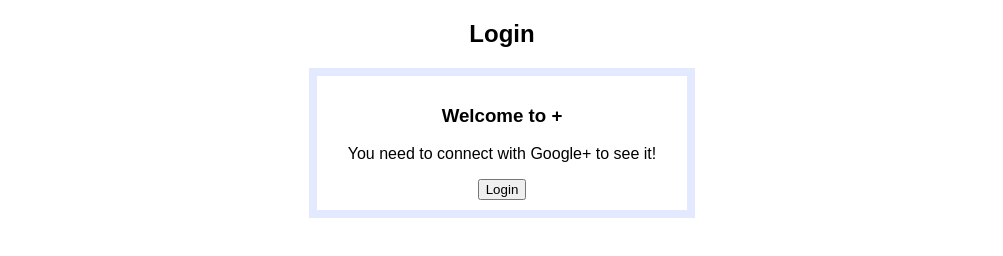
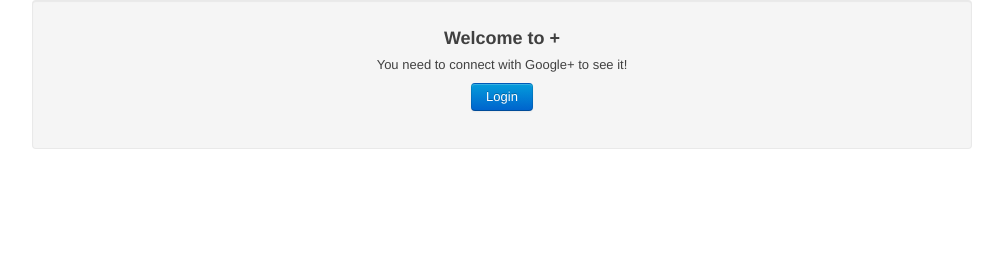
Before and after one commit to jnolan1/test, a plain HTML site: page login.html in a window 1280 px wide. Shown: the whole page, without its empty margins (138-1141 px from the left). Drawn offline with Linux system fonts and the light colour scheme.

Commit message:
cSS login

```diff
--- a/login.html
+++ b/login.html
@@ -13,23 +13,22 @@
     </style>
 
     <link rel="stylesheet" href="css/style.css" type="text/css">
+    <link rel="stylesheet" href="css/bootstrap.css" type="text/css">
 </head>
 <body>
 
-  <center>
-    <h2>Login</h2>
-  </center>
+  <div class='container'>
 
-<div class="box">
-  <center>
+		<div class='well'>
+			<center>
     <h3>Welcome to +</h3>
     <p>You need to connect with Google+ to see it!</p>
 
     <form action="/login" method="post">
-      <div><input type="submit" value="Login"></div>
+      <div><input type="submit" value="Login" class='btn primary'></div>
     </form>
   </center>
+		</div>
+  </div>
 
-
-</div>
 </body>
```
Also changed, not shown: play.html (+2 -1 lines).
